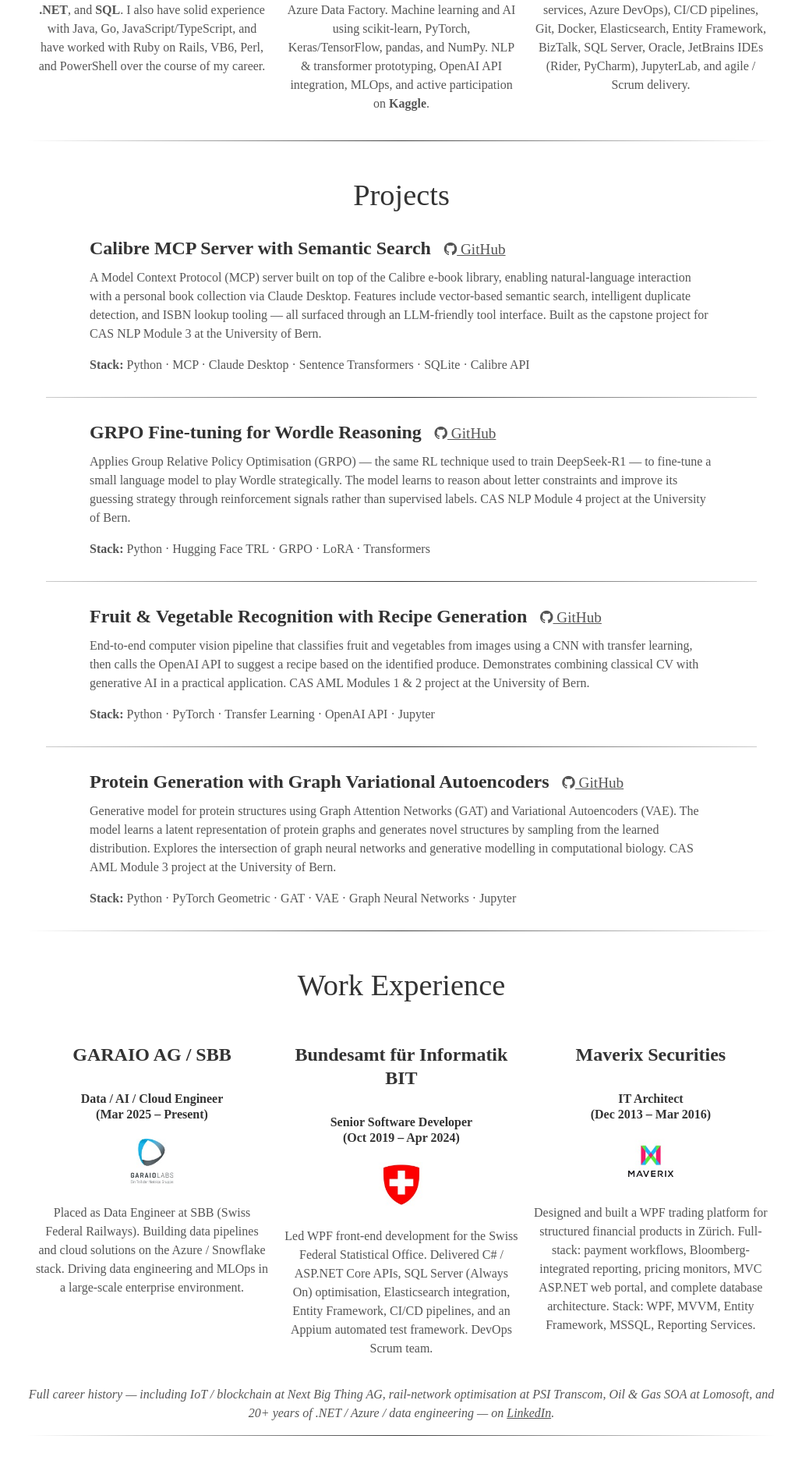
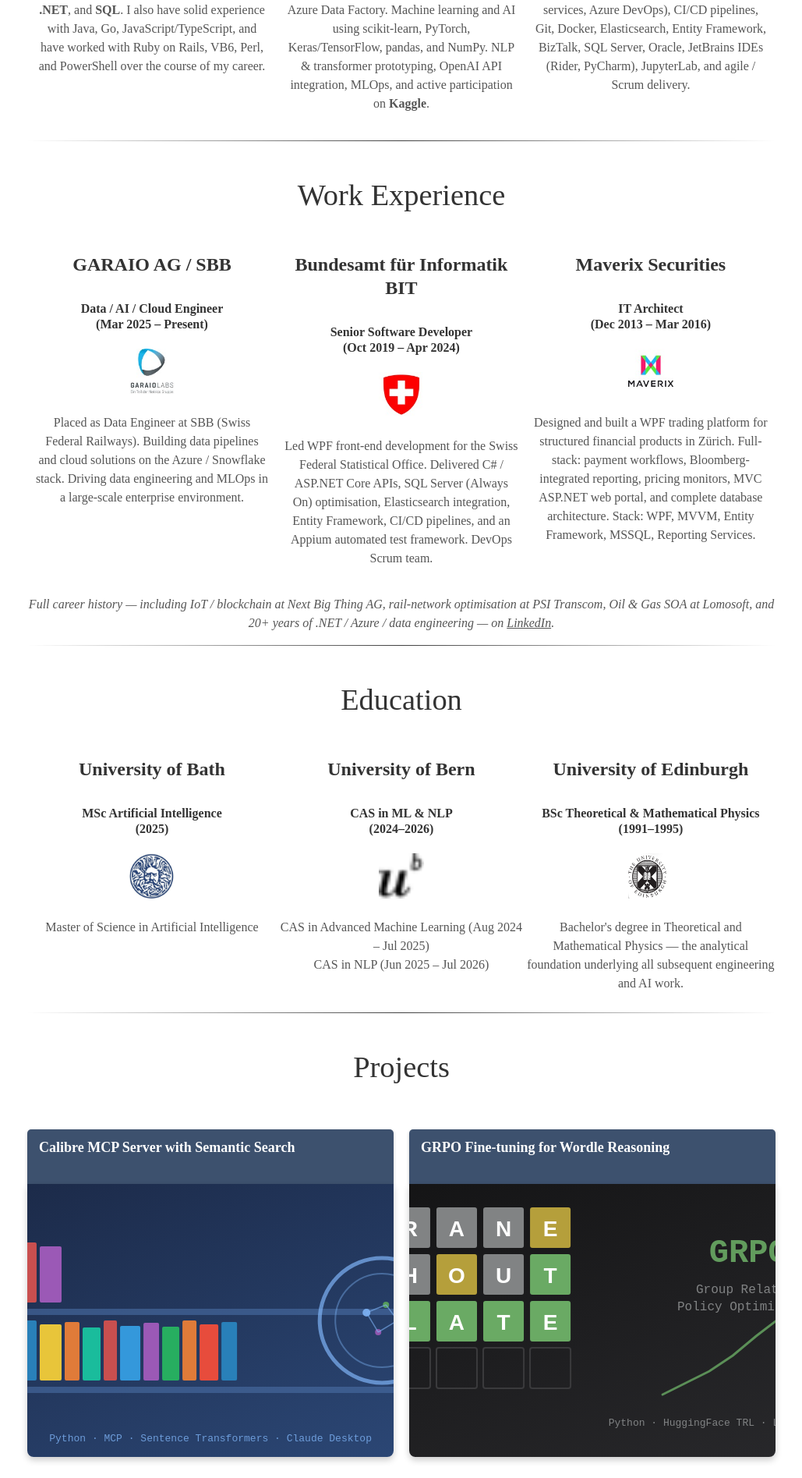
Before and after one commit to alexchilton/alexchilton.github.io, a Jekyll site: the page built from index.html, in a window 1280 px wide. Shown: the part 1759-3654 px from the top of the page at 78% size, without its empty margins (125-1154 px from the left). Built offline with Jekyll 4.4.1, drawn with Linux system fonts in a browser that asks for light colours; nearby versions of some CDN libraries; some web fonts are replaced; some of the changed text lies outside the part shown.

Commit message:
Rebuild projects section using original large_projects card style

```diff
--- a/_includes/about.html
+++ b/_includes/about.html
@@ -1,10 +1,6 @@
 {% include introduction.html %}
 
 {% include skills.html %}
-
-<hr class="gradient-line">
-
-{% include projects.html %}
 
 <hr class="gradient-line">
 
@@ -16,4 +12,8 @@
 
 <hr class="gradient-line">
 
+{% include projects.html %}
+
+<hr class="gradient-line">
+
 {% include contact.html %}
--- a/_includes/projects.html
+++ b/_includes/projects.html
@@ -1,68 +1,72 @@
-<div class="user-details-bis">
+<div class="flex-row projects-list-title">
+    <div class="flex-item flex-column full-width">
         <h1>Projects</h1>
-
-    <div class="project-entry">
-        <h3 class="h3-project-title">Calibre MCP Server with Semantic Search</h3>
-        <a href="https://github.com/alexchilton/CAS_NLP_Module3_Calibre_Project" target="_blank">
-            <i class="icon fa fa-github" aria-hidden="true"></i> GitHub
-        </a>
-        <p>
-            A Model Context Protocol (MCP) server built on top of the Calibre e-book library, enabling
-            natural-language interaction with a personal book collection via Claude Desktop.
-            Features include vector-based semantic search, intelligent duplicate detection, and
-            ISBN lookup tooling — all surfaced through an LLM-friendly tool interface.
-            Built as the capstone project for CAS NLP Module 3 at the University of Bern.
-        </p>
-        <p><strong>Stack:</strong> Python &middot; MCP &middot; Claude Desktop &middot; Sentence Transformers &middot; SQLite &middot; Calibre API</p>
+    </div>
 </div>
 
-    <hr class="dashed-line">
+<div class="project-cards-container"></div>
 
-    <div class="project-entry">
-        <h3 class="h3-project-title">GRPO Fine-tuning for Wordle Reasoning</h3>
-        <a href="https://github.com/alexchilton/CAS_NLP_MODULE4_GRPO" target="_blank">
-            <i class="icon fa fa-github" aria-hidden="true"></i> GitHub
-        </a>
-        <p>
-            Applies Group Relative Policy Optimisation (GRPO) &mdash; the same RL technique used to train
-            DeepSeek-R1 &mdash; to fine-tune a small language model to play Wordle strategically.
-            The model learns to reason about letter constraints and improve its guessing strategy
-            through reinforcement signals rather than supervised labels.
-            CAS NLP Module 4 project at the University of Bern.
-        </p>
-        <p><strong>Stack:</strong> Python &middot; Hugging Face TRL &middot; GRPO &middot; LoRA &middot; Transformers</p>
-    </div>
+<script>
+    const projects = [
+        {
+            title: "Calibre MCP Server with Semantic Search",
+            image: "assets/img/project_calibre.svg",
+            description: "An MCP server for Calibre e-book libraries enabling natural-language interaction via Claude Desktop. Features vector-based semantic search, duplicate detection, and ISBN lookup tooling. CAS NLP Module 3 project, University of Bern.",
+            buttons: [
+                { text: "View Code", link: "https://github.com/alexchilton/CAS_NLP_Module3_Calibre_Project" }
+            ]
+        },
+        {
+            title: "GRPO Fine-tuning for Wordle Reasoning",
+            image: "assets/img/project_wordle.svg",
+            description: "Applies Group Relative Policy Optimisation (GRPO) — the RL technique behind DeepSeek-R1 — to fine-tune a language model to play Wordle strategically through reinforcement signals. CAS NLP Module 4 project, University of Bern.",
+            buttons: [
+                { text: "View Code", link: "https://github.com/alexchilton/CAS_NLP_MODULE4_GRPO" }
+            ]
+        },
+        {
+            title: "Fruit &amp; Veg Recognition with Recipe Generation",
+            image: "assets/img/project_fruit_cnn.svg",
+            description: "End-to-end CV pipeline classifying fruit and vegetables using CNN transfer learning, then calling the OpenAI API to suggest a recipe. Combines classical computer vision with generative AI. CAS AML Modules 1 &amp; 2, University of Bern.",
+            buttons: [
+                { text: "View Code", link: "https://github.com/alexchilton/CAS_Project" }
+            ]
+        },
+        {
+            title: "Protein Generation with Graph Variational Autoencoders",
+            image: "assets/img/project_protein_vae.svg",
+            description: "Generative model for protein structures using Graph Attention Networks (GAT) and Variational Autoencoders (VAE). Learns a latent distribution over protein graphs and generates novel structures by sampling. CAS AML Module 3, University of Bern.",
+            buttons: [
+                { text: "View Code", link: "https://github.com/alexchilton/CAS_Project_2_protein_autoencoders" }
+            ]
+        }
+    ];
 
-    <hr class="dashed-line">
+    function createProjectCard(project) {
+        const buttonsHTML = project.buttons.map(button => `
+            <button class="project-button" onclick="window.open('${button.link}', '_blank');">
+                ${button.text}
+            </button>
+        `).join('');
 
-    <div class="project-entry">
-        <h3 class="h3-project-title">Fruit &amp; Vegetable Recognition with Recipe Generation</h3>
-        <a href="https://github.com/alexchilton/CAS_Project" target="_blank">
-            <i class="icon fa fa-github" aria-hidden="true"></i> GitHub
-        </a>
-        <p>
-            End-to-end computer vision pipeline that classifies fruit and vegetables from images using
-            a CNN with transfer learning, then calls the OpenAI API to suggest a recipe based on
-            the identified produce. Demonstrates combining classical CV with generative AI in a
-            practical application. CAS AML Modules 1 &amp; 2 project at the University of Bern.
-        </p>
-        <p><strong>Stack:</strong> Python &middot; PyTorch &middot; Transfer Learning &middot; OpenAI API &middot; Jupyter</p>
-    </div>
-
-    <hr class="dashed-line">
-
-    <div class="project-entry">
-        <h3 class="h3-project-title">Protein Generation with Graph Variational Autoencoders</h3>
-        <a href="https://github.com/alexchilton/CAS_Project_2_protein_autoencoders" target="_blank">
-            <i class="icon fa fa-github" aria-hidden="true"></i> GitHub
-        </a>
-        <p>
-            Generative model for protein structures using Graph Attention Networks (GAT) and
-            Variational Autoencoders (VAE). The model learns a latent representation of protein
-            graphs and generates novel structures by sampling from the learned distribution.
-            Explores the intersection of graph neural networks and generative modelling in
-            computational biology. CAS AML Module 3 project at the University of Bern.
-        </p>
-        <p><strong>Stack:</strong> Python &middot; PyTorch Geometric &middot; GAT &middot; VAE &middot; Graph Neural Networks &middot; Jupyter</p>
+        return `
+            <div class="project-card-container">
+                <div class="project-ribbon">${project.title}</div>
+                <div class="project-card">
+                    <img src="${project.image}" alt="${project.title}" class="project-image" />
+                    <div class="project-info">
+                        <p class="project-description">${project.description}</p>
+                        <div class="btn">
+                            ${buttonsHTML}
                         </div>
                     </div>
+                </div>
+            </div>
+        `;
+    }
+
+    const projectCardsContainer = document.querySelector('.project-cards-container');
+    projects.forEach(project => {
+        projectCardsContainer.innerHTML += createProjectCard(project);
+    });
+</script>
--- a/assets/css/custom.css
+++ b/assets/css/custom.css
@@ -95,23 +95,6 @@ body {
     text-decoration: underline;
 }
 
-/* Project entries */
-.project-entry {
-    max-width: 800px;
-    margin: 1.5em auto;
-    text-align: left;
-    padding: 0 20px;
-}
-
-.project-entry h3 {
-    display: inline;
-    margin-right: 12px;
-}
-
-.project-entry p {
-    margin-top: 0.6em;
-}
-
 /* Mathematical expressions */
 .sup {
     position: relative;
```
Also changed, not shown: assets/img/project_calibre.svg (added), assets/img/project_fruit_cnn.svg (added), assets/img/project_protein_vae.svg (added), assets/img/project_wordle.svg (added). Lines whose indentation alone changed are shown as unchanged.
